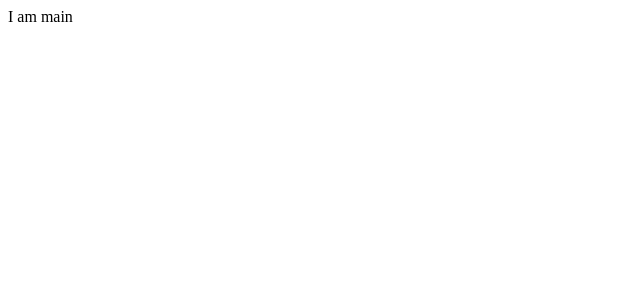
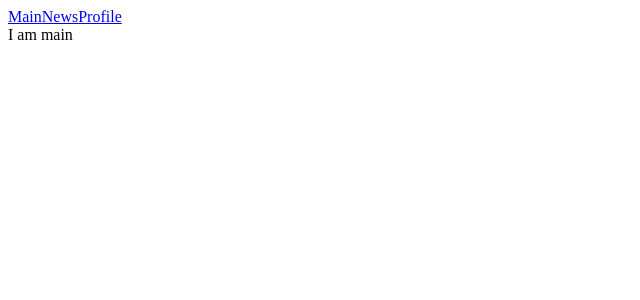
Before and after one commit to KryvetskyiSerhii/alterego, a React (Create React App) app: page / in a window 1280 px wide. Shown: the top 300 px of the page, without its empty margins (0-640 px from the left). Built offline with nearby package versions, Linux system fonts and the light colour scheme.

Commit message:
created header

```diff
--- a/src/App.tsx
+++ b/src/App.tsx
@@ -1,8 +1,10 @@
+import { Header } from "pages/main/Header";
 import { Routing } from "routing/Routing";
 
 export const App: React.FC = () => {
   return (
     <div>
+      <Header />
       <Routing />
     </div>
   );
--- /dev/null
+++ b/src/constants/generalConstants.ts
@@ -0,0 +1,19 @@
+import { PATHES } from "routing/routes";
+
+export const NAV_BAR = [
+  {
+    id: Math.random(),
+    name: "Main",
+    path: PATHES.MAIN,
+  },
+  {
+    id: Math.random(),
+    name: "News",
+    path: PATHES.NEWS,
+  },
+  {
+    id: Math.random(),
+    name: "Profile",
+    path: PATHES.AUTH,
+  },
+];
--- /dev/null
+++ b/src/pages/main/Header.tsx
@@ -0,0 +1,16 @@
+import { NAV_BAR } from "constants/generalConstants";
+import { Link } from "react-router-dom";
+
+export const Header: React.FC = () => {
+  return (
+    <header>
+      <nav>
+        {NAV_BAR.map((item) => (
+          <Link to={item.path} key={item.id}>
+            {item.name}
+          </Link>
+        ))}
+      </nav>
+    </header>
+  );
+};
```
